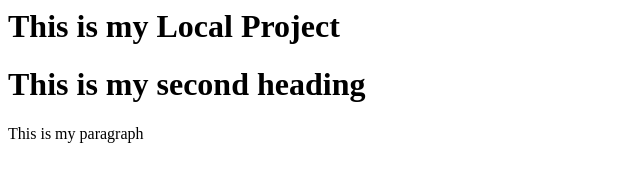
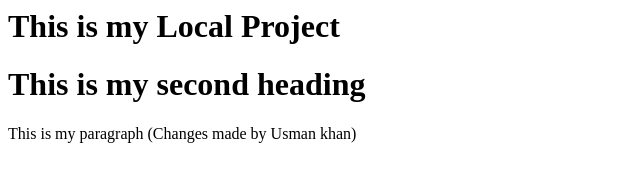
Before and after one commit to khanusman001/LocalProject, a plain HTML site: page index.html in a window 1280 px wide. Shown: the whole page, without its empty margins (0-640 px from the left). Drawn offline with Linux system fonts and the light colour scheme.

Commit message:
Changes by Usman

```diff
--- a/index.html
+++ b/index.html
@@ -1,3 +1,3 @@
 <h1>This is my Local Project</h1>
 <h1>This is my second heading</h1>
-<p>This is my paragraph</p>
+<p>This is my paragraph (Changes made by Usman khan)</p>
```
